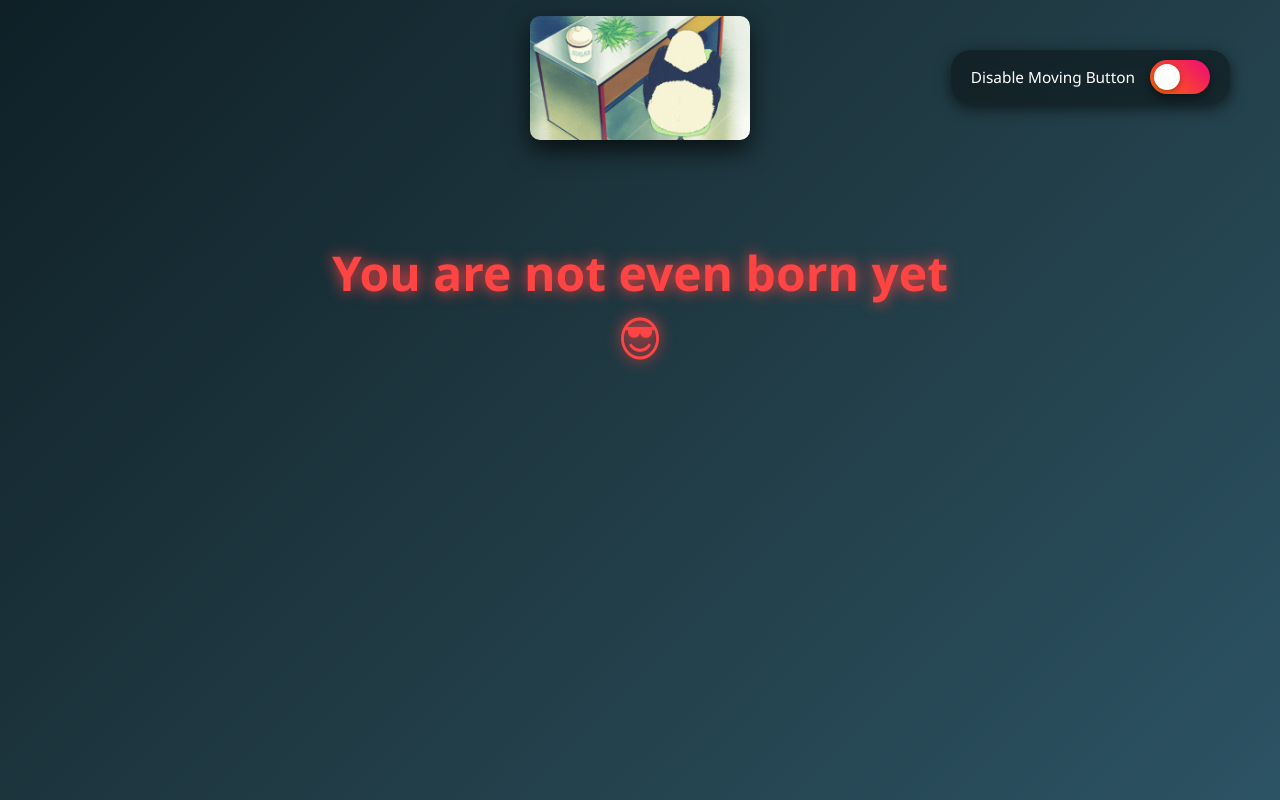
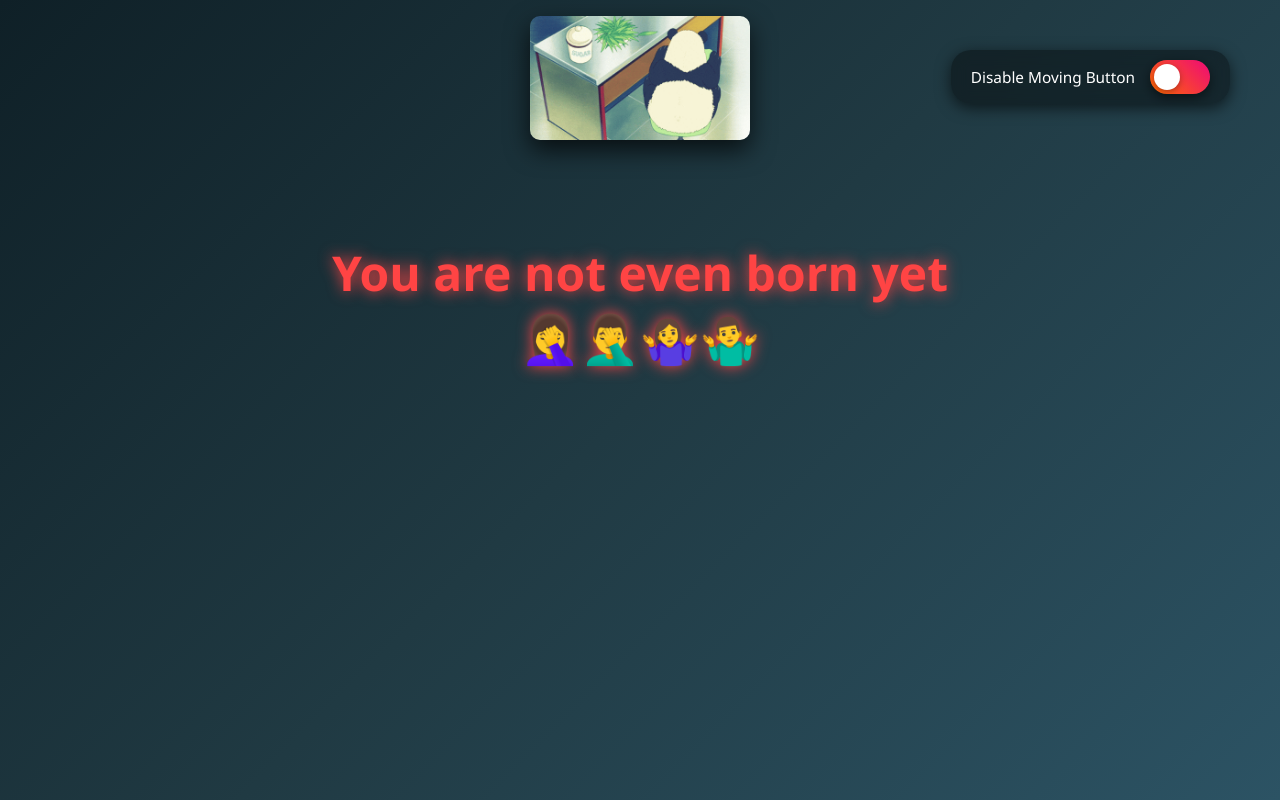
Before and after one commit to FAIZAAN01/her_birthday_2025, a plain HTML site: page index.html in a window 1280 px wide. Drawn offline with Linux system fonts and the light colour scheme; no server answers.

Commit message:
new update

```diff
--- a/index.html
+++ b/index.html
@@ -429,7 +429,7 @@
                 gif.src = 'gifs/Panda Spinning GIF.gif';
                 gif.style.display = 'block';
                 countdownDiv.style.display = 'block';
-                countdownDiv.textContent = "You are not even born yet 😎";
+                countdownDiv.textContent = "You are not even born yet 🤦‍♀️🤦‍♂️🤷‍♀️🤷‍♂️";
                 document.getElementById('buttonsContainer').style.display = 'none';
             } else {
                 // After 29 Aug 00:00 IST → allow game
```
